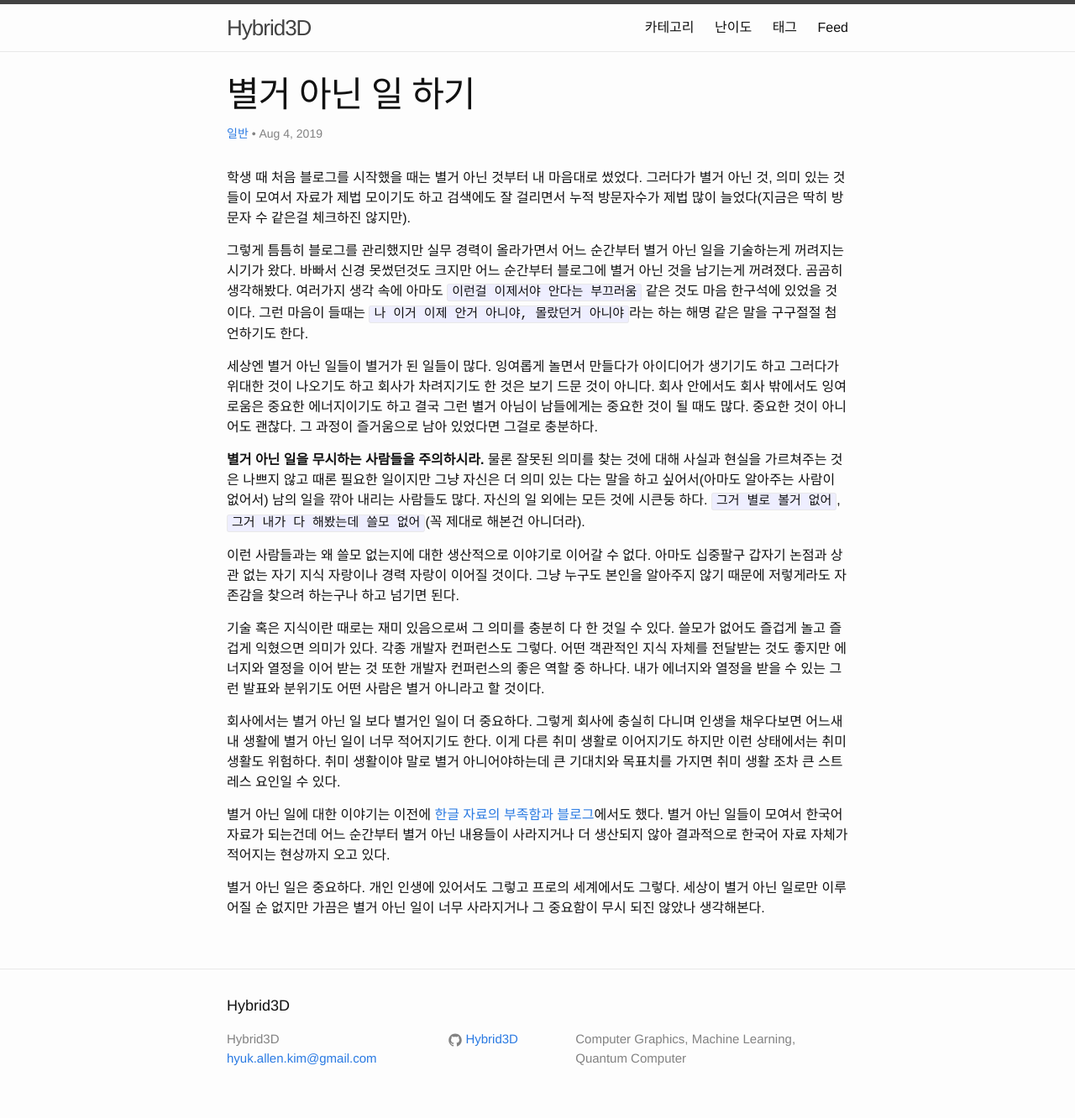
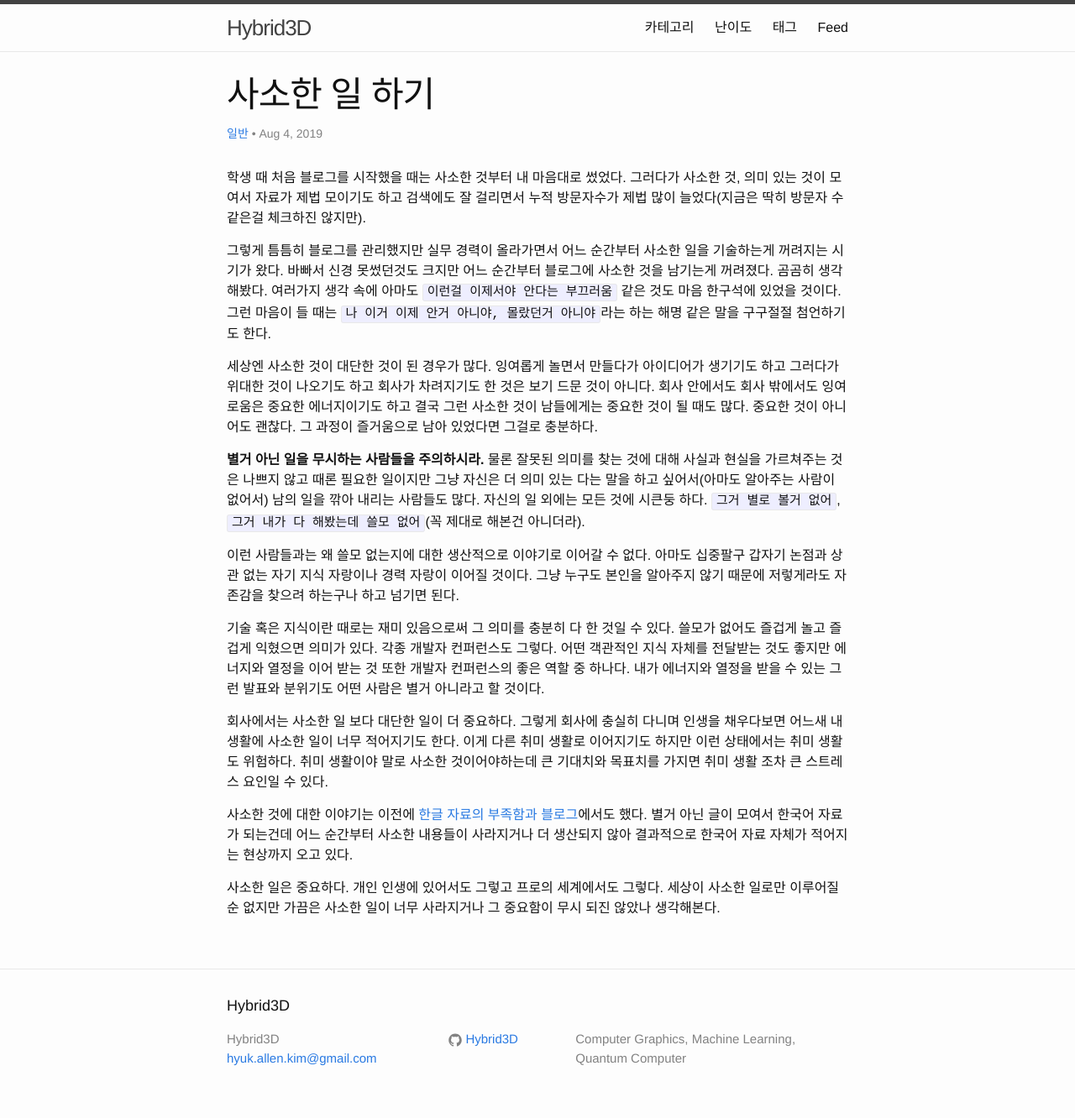
Before and after one commit to Hybrid3D/hybrid3d.github.io, a Jekyll site: the page built from _posts/general/2019-08-04-doing-trivials.md, in a window 1280 px wide. Shown: the whole page at 84% size. Built offline with Jekyll 4.4.1, drawn with Linux system fonts in a browser that asks for light colours; comment, search, counter and statistics services are not loaded.

Commit message:
'별거 아닌' -> '사소' 단어 변경

```diff
--- a/_posts/general/2019-08-04-doing-trivials.md
+++ b/_posts/general/2019-08-04-doing-trivials.md
@@ -1,20 +1,20 @@
 ---
 layout: post
-title:  "별거 아닌 일 하기"
+title:  "사소한 일 하기"
 date:   2019-08-04 01:00:00 +0900
 categories: general
 tags: [잡담]
 ---
-학생 때 처음 블로그를 시작했을 때는 별거 아닌 것부터 내 마음대로 썼었다.
-그러다가 별거 아닌 것, 의미 있는 것 들이 모여서 자료가 제법 모이기도 하고 검색에도 잘 걸리면서 누적 방문자수가 제법 많이 늘었다(지금은 딱히 방문자 수 같은걸 체크하진 않지만).
+학생 때 처음 블로그를 시작했을 때는 사소한 것부터 내 마음대로 썼었다.
+그러다가 사소한 것, 의미 있는 것이 모여서 자료가 제법 모이기도 하고 검색에도 잘 걸리면서 누적 방문자수가 제법 많이 늘었다(지금은 딱히 방문자 수 같은걸 체크하진 않지만).
 
-그렇게 틈틈히 블로그를 관리했지만 실무 경력이 올라가면서 어느 순간부터 별거 아닌 일을 기술하는게 꺼려지는 시기가 왔다.
-바빠서 신경 못썼던것도 크지만 어느 순간부터 블로그에 별거 아닌 것을 남기는게 꺼려졌다. 곰곰히 생각해봤다.
+그렇게 틈틈히 블로그를 관리했지만 실무 경력이 올라가면서 어느 순간부터 사소한 일을 기술하는게 꺼려지는 시기가 왔다.
+바빠서 신경 못썼던것도 크지만 어느 순간부터 블로그에 사소한 것을 남기는게 꺼려졌다. 곰곰히 생각해봤다.
 여러가지 생각 속에 아마도 `이런걸 이제서야 안다는 부끄러움` 같은 것도 마음 한구석에 있었을 것이다.
-그런 마음이 들때는 `나 이거 이제 안거 아니야, 몰랐던거 아니야`라는 하는 해명 같은 말을 구구절절 첨언하기도 한다.
+그런 마음이 들 때는 `나 이거 이제 안거 아니야, 몰랐던거 아니야`라는 하는 해명 같은 말을 구구절절 첨언하기도 한다.
 
-세상엔 별거 아닌 일들이 별거가 된 일들이 많다. 잉여롭게 놀면서 만들다가 아이디어가 생기기도 하고 그러다가 위대한 것이 나오기도 하고 회사가 차려지기도 한 것은 보기 드문 것이 아니다.
-회사 안에서도 회사 밖에서도 잉여로움은 중요한 에너지이기도 하고 결국 그런 별거 아님이 남들에게는 중요한 것이 될 때도 많다.
+세상엔 사소한 것이 대단한 것이 된 경우가 많다. 잉여롭게 놀면서 만들다가 아이디어가 생기기도 하고 그러다가 위대한 것이 나오기도 하고 회사가 차려지기도 한 것은 보기 드문 것이 아니다.
+회사 안에서도 회사 밖에서도 잉여로움은 중요한 에너지이기도 하고 결국 그런 사소한 것이 남들에게는 중요한 것이 될 때도 많다.
 중요한 것이 아니어도 괜찮다. 그 과정이 즐거움으로 남아 있었다면 그걸로 충분하다.
 
 **별거 아닌 일을 무시하는 사람들을 주의하시라.**
@@ -28,9 +28,9 @@ tags: [잡담]
 각종 개발자 컨퍼런스도 그렇다. 어떤 객관적인 지식 자체를 전달받는 것도 좋지만 에너지와 열정을 이어 받는 것 또한 개발자 컨퍼런스의 좋은 역할 중 하나다.
 내가 에너지와 열정을 받을 수 있는 그런 발표와 분위기도 어떤 사람은 별거 아니라고 할 것이다.
 
-회사에서는 별거 아닌 일 보다 별거인 일이 더 중요하다.
-그렇게 회사에 충실히 다니며 인생을 채우다보면 어느새 내 생활에 별거 아닌 일이 너무 적어지기도 한다. 이게 다른 취미 생활로 이어지기도 하지만 이런 상태에서는 취미 생활도 위험하다. 취미 생활이야 말로 별거 아니어야하는데 큰 기대치와 목표치를 가지면 취미 생활 조차 큰 스트레스 요인일 수 있다.
+회사에서는 사소한 일 보다 대단한 일이 더 중요하다.
+그렇게 회사에 충실히 다니며 인생을 채우다보면 어느새 내 생활에 사소한 일이 너무 적어지기도 한다. 이게 다른 취미 생활로 이어지기도 하지만 이런 상태에서는 취미 생활도 위험하다. 취미 생활이야 말로 사소한 것이어야하는데 큰 기대치와 목표치를 가지면 취미 생활 조차 큰 스트레스 요인일 수 있다.
 
-별거 아닌 일에 대한 이야기는 이전에 [한글 자료의 부족함과 블로그](/2019-03-20-korean-materials-and-blog)에서도 했다. 별거 아닌 일들이 모여서 한국어 자료가 되는건데 어느 순간부터 별거 아닌 내용들이 사라지거나 더 생산되지 않아 결과적으로 한국어 자료 자체가 적어지는 현상까지 오고 있다.
+사소한 것에 대한 이야기는 이전에 [한글 자료의 부족함과 블로그](/2019-03-20-korean-materials-and-blog)에서도 했다. 별거 아닌 글이 모여서 한국어 자료가 되는건데 어느 순간부터 사소한 내용들이 사라지거나 더 생산되지 않아 결과적으로 한국어 자료 자체가 적어지는 현상까지 오고 있다.
 
-별거 아닌 일은 중요하다. 개인 인생에 있어서도 그렇고 프로의 세계에서도 그렇다. 세상이 별거 아닌 일로만 이루어질 순 없지만 가끔은 별거 아닌 일이 너무 사라지거나 그 중요함이 무시 되진 않았나 생각해본다.
+사소한 일은 중요하다. 개인 인생에 있어서도 그렇고 프로의 세계에서도 그렇다. 세상이 사소한 일로만 이루어질 순 없지만 가끔은 사소한 일이 너무 사라지거나 그 중요함이 무시 되진 않았나 생각해본다.
```
